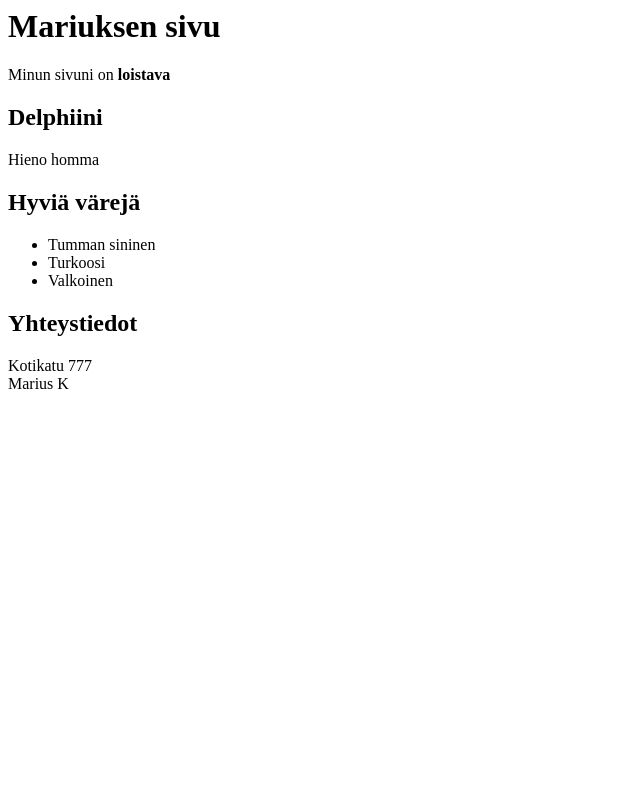
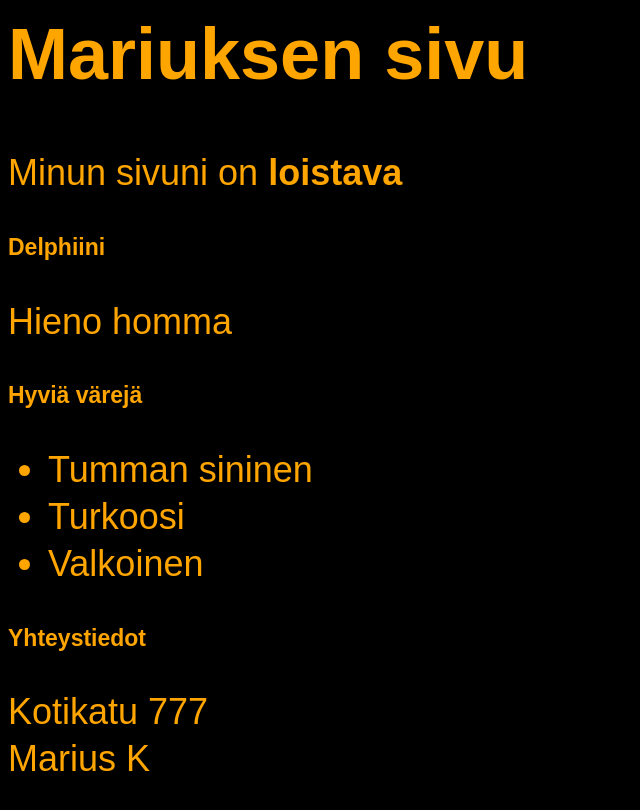
Before and after one commit to MarMK1/Html-ty-, a plain HTML site: page index.html in a window 1280 px wide. Shown: the whole page, without its empty margins (0-640 px from the left). Drawn offline with Linux system fonts and the light colour scheme.

Commit message:
Update index.html

```diff
--- a/index.html
+++ b/index.html
@@ -1,7 +1,7 @@
 <html>
 <head>
     <title>Mariuksen sivu</title>
-    <link rel="stylesheet" href="Untitled-1.css">
+    <link rel="stylesheet" href="Tehtava.css">
 </head>
 
 <body>
```
